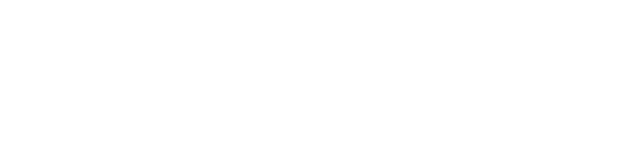
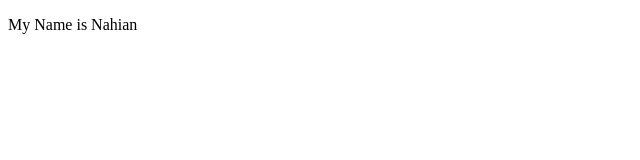
Before and after one commit to Nahian07/new-git, a plain HTML site: page index.html in a window 1280 px wide. Shown: the whole page, without its empty margins (0-640 px from the left). Drawn offline with Linux system fonts and the light colour scheme.

Commit message:
adding a P tag

```diff
--- a/index.html
+++ b/index.html
@@ -6,6 +6,6 @@
     <title>My Simple web</title>
 </head>
 <body>
-
+    <p>My Name is Nahian</p>
 </body>
 </html>
```
